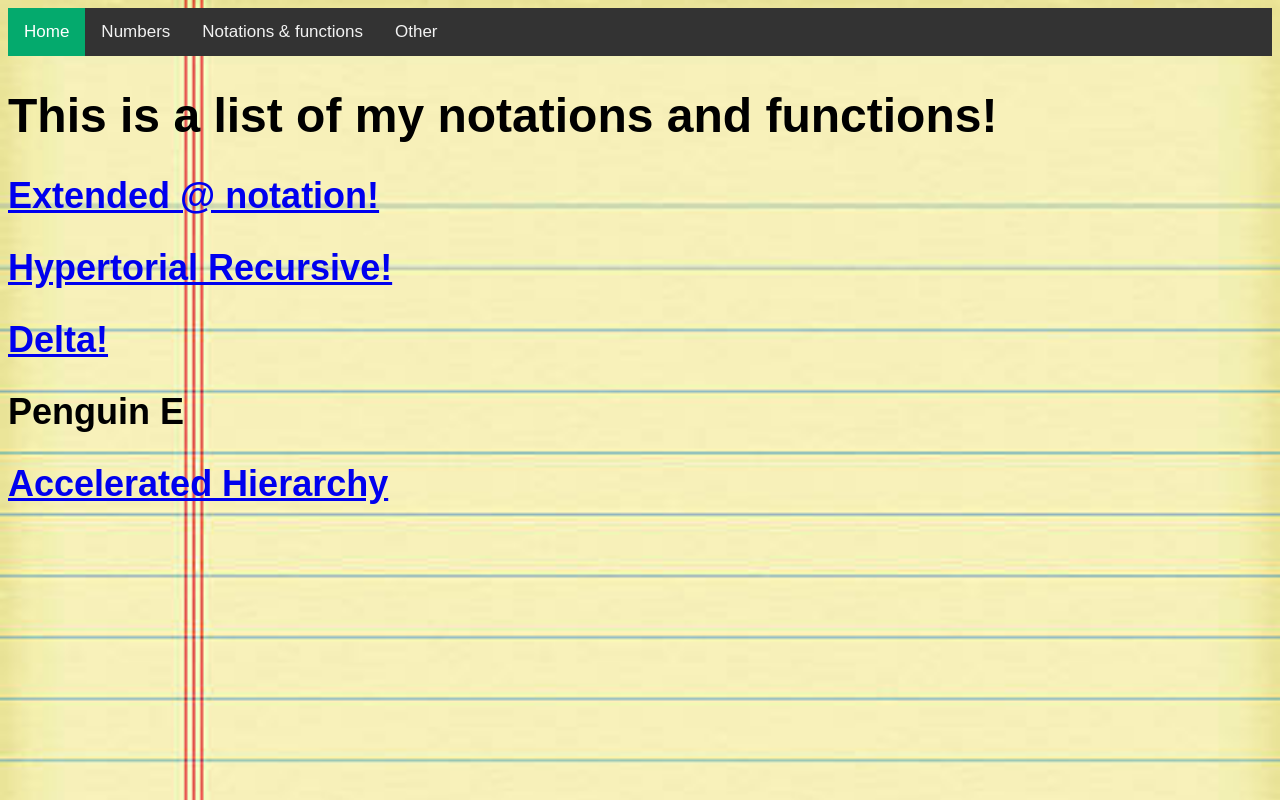
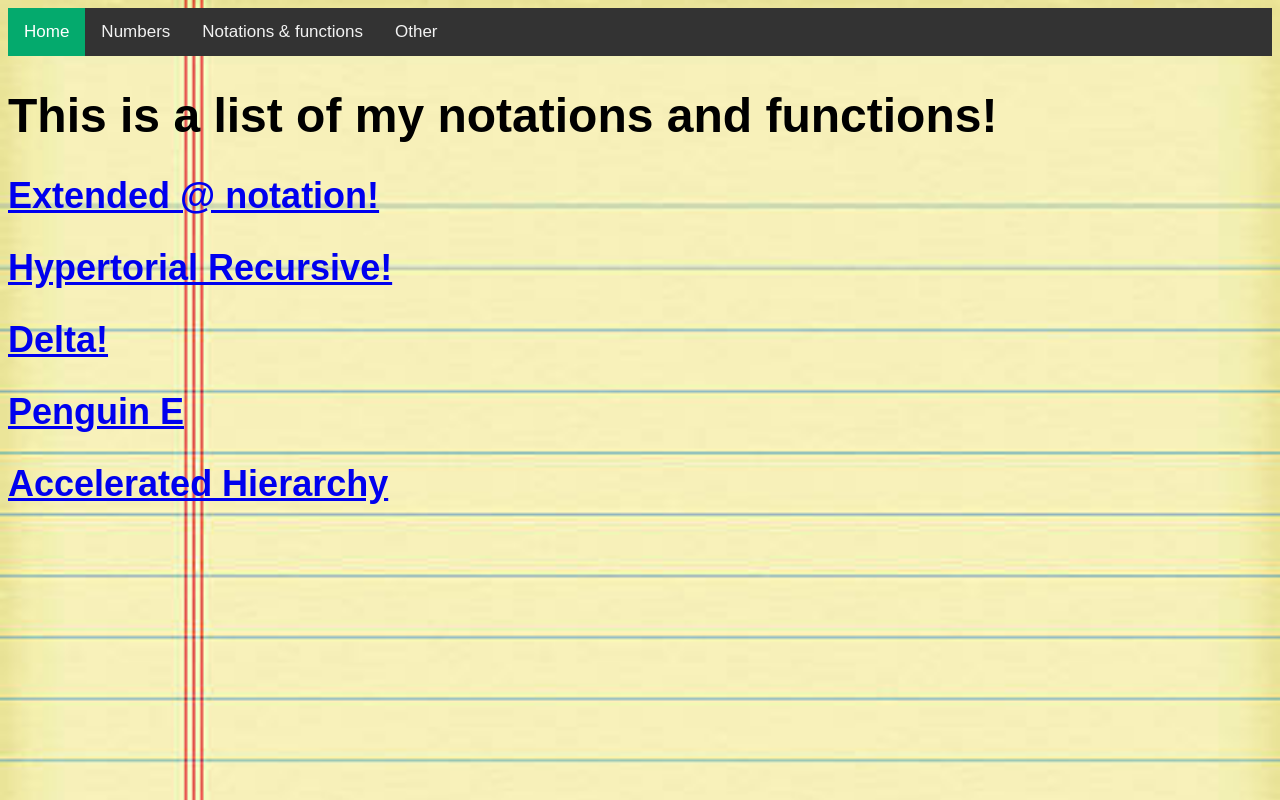
Before and after one commit to penguin-number-123/penguin-number-123.github.io, a plain HTML site: page NotationsFunctions/index.html in a window 1280 px wide. Drawn offline with nearby package versions, Linux system fonts and the light colour scheme.

Commit message:
Update index.html

```diff
--- a/NotationsFunctions/index.html
+++ b/NotationsFunctions/index.html
@@ -18,7 +18,7 @@
         <h2><a href = "https://penguin-number-123.github.io/NotationsFunctions/EXAT.html">Extended @ notation!</a></h2>
         <h2><a href="https://penguin-number-123.github.io/NotationsFunctions/Hypertorial_Recursive.html">Hypertorial Recursive!</a></h2>
         <h2><a href="https://penguin-number-123.github.io/NotationsFunctions/Delta.html">Delta!</a></h2>
-        <h2><a href="https://penguin-number-123.github.io/NotationsFunctions/Penguine.html"><a>Penguin E</a></h2>
+        <h2><a href="https://penguin-number-123.github.io/NotationsFunctions/Penguine.html">Penguin E</a></h2>
         <h2><a href="https://penguin-number-123.github.io/NotationsFunctions/AcceleratedHierarchy.html">Accelerated Hierarchy</a></h2>
 
     </body>
```
